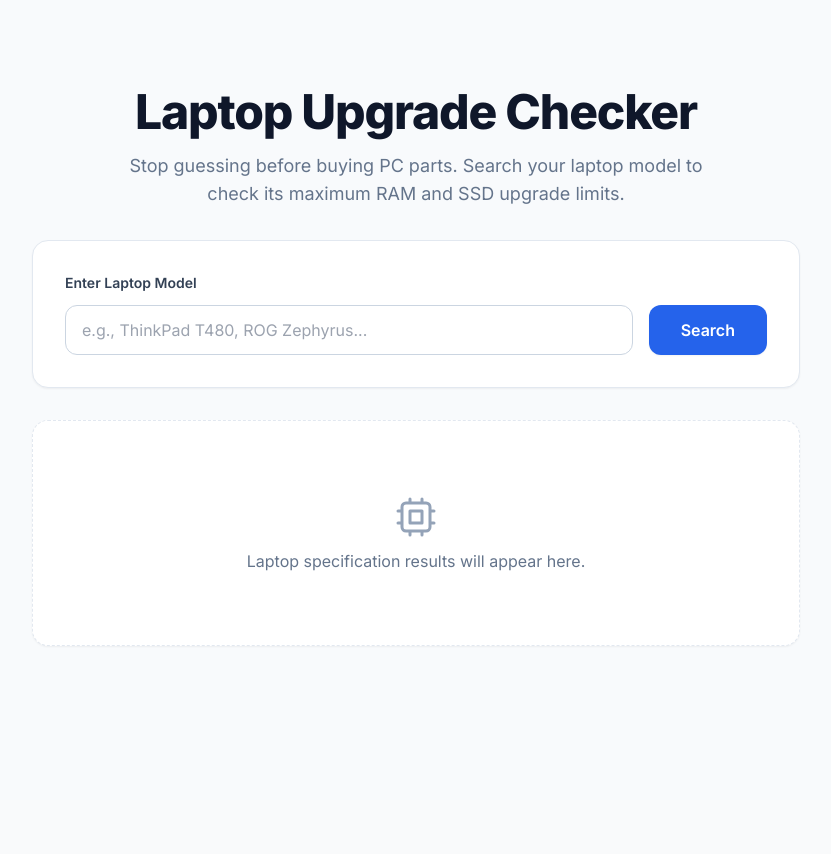
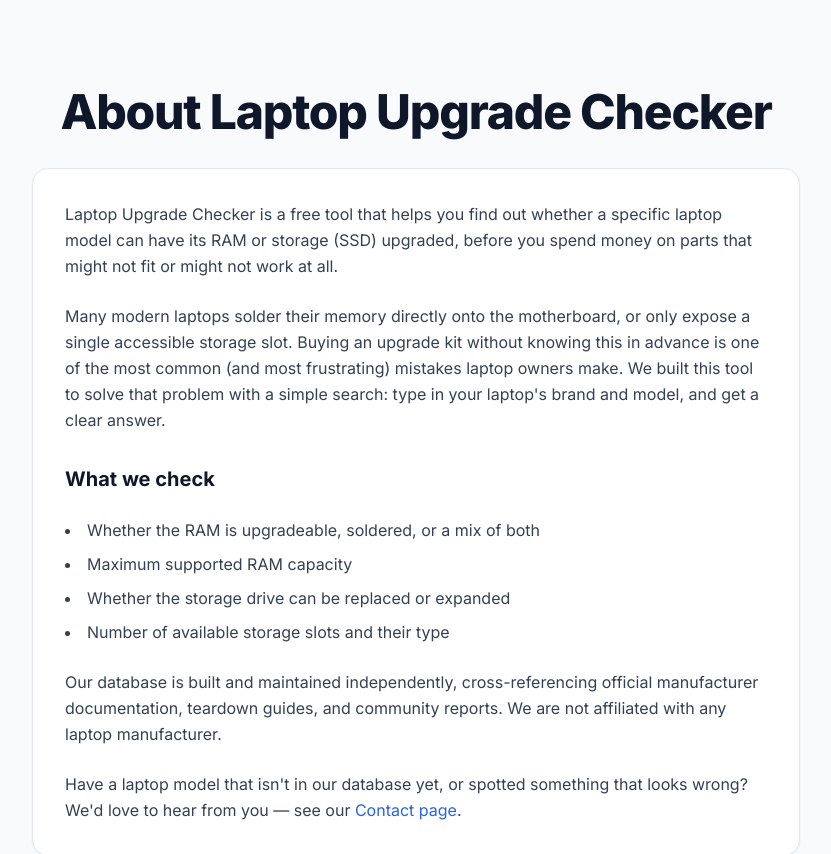
Before and after one commit to raynunox/laptop-upgrade-checker, a Next.js app: page /about in a window 1280 px wide. Shown: the top 854 px of the page, without its empty margins (224-1055 px from the left). Built offline with nearby package versions, Linux system fonts and the light colour scheme.

Commit message:
Update page.tsx

```diff
--- a/app/about/page.tsx
+++ b/app/about/page.tsx
@@ -1,151 +1,57 @@
-"use client";
+export const metadata = {
+  title: "About | Laptop Upgrade Checker",
+  description:
+    "Learn what Laptop Upgrade Checker does and why we built a free tool to check RAM and SSD upgrade limits for laptops.",
+};
 
-import { useState } from "react";
-import { supabase } from "../lib/supabase";
-
-export default function CheckerPage() {
-  const [searchQuery, setSearchQuery] = useState("");
-  const [results, setResults] = useState<any[]>([]);
-  const [isLoading, setIsLoading] = useState(false);
-  const [hasSearched, setHasSearched] = useState(false);
-
-  const handleSearch = async (e: React.FormEvent) => {
-    e.preventDefault();
-    if (!searchQuery.trim()) return;
-
-    setIsLoading(true);
-    setHasSearched(true);
-
-    const searchTerms = searchQuery.trim().split(/\s+/);
-
-    let query = supabase.from("laptops").select("*");
-
-    searchTerms.forEach(term => {
-      query = query.or(`brand.ilike.%${term}%,model.ilike.%${term}%`);
-    });
-
-    const { data, error } = await query.limit(10);
-
-    if (error) {
-      console.error("Error fetching data:", error);
-    } else {
-      setResults(data || []);
-    }
-
-    setIsLoading(false);
-  };
-
+export default function AboutPage() {
   return (
     <main className="min-h-screen bg-slate-50 p-6 md:p-12">
       <div className="max-w-3xl mx-auto space-y-8">
-
         <div className="text-center space-y-4 mt-10">
           <h1 className="text-4xl md:text-5xl font-extrabold text-slate-900 tracking-tight">
-            Laptop Upgrade Checker
+            About Laptop Upgrade Checker
           </h1>
-          <p className="text-lg text-slate-500 max-w-xl mx-auto">
-            Stop guessing before buying PC parts. Search your laptop model to check its maximum RAM and SSD upgrade limits.
+        </div>
+
+        <div className="bg-white p-6 md:p-8 rounded-2xl shadow-sm border border-slate-200 space-y-6 text-slate-700 leading-relaxed">
+          <p>
+            Laptop Upgrade Checker is a free tool that helps you find out whether
+            a specific laptop model can have its RAM or storage (SSD) upgraded,
+            before you spend money on parts that might not fit or might not work
+            at all.
+          </p>
+          <p>
+            Many modern laptops solder their memory directly onto the
+            motherboard, or only expose a single accessible storage slot. Buying
+            an upgrade kit without knowing this in advance is one of the most
+            common (and most frustrating) mistakes laptop owners make. We built
+            this tool to solve that problem with a simple search: type in your
+            laptop's brand and model, and get a clear answer.
+          </p>
+          <h2 className="text-xl font-bold text-slate-900 pt-2">
+            What we check
+          </h2>
+          <ul className="list-disc list-inside space-y-2">
+            <li>Whether the RAM is upgradeable, soldered, or a mix of both</li>
+            <li>Maximum supported RAM capacity</li>
+            <li>Whether the storage drive can be replaced or expanded</li>
+            <li>Number of available storage slots and their type</li>
+          </ul>
+          <p>
+            Our database is built and maintained independently, cross-referencing
+            official manufacturer documentation, teardown guides, and community
+            reports. We are not affiliated with any laptop manufacturer.
+          </p>
+          <p>
+            Have a laptop model that isn't in our database yet, or spotted
+            something that looks wrong? We'd love to hear from you — see our{" "}
+            <a href="/contact" className="text-blue-600 hover:underline">
+              Contact page
+            </a>
+            .
           </p>
         </div>
-
-        <div className="bg-white p-6 md:p-8 rounded-2xl shadow-sm border border-slate-200">
-          <label htmlFor="search" className="block text-sm font-semibold text-slate-700 mb-3">
-            Enter Laptop Model
-          </label>
-          <form onSubmit={handleSearch} className="flex flex-col md:flex-row gap-4">
-            <input
-              id="search"
-              type="text"
-              value={searchQuery}
-              onChange={(e) => setSearchQuery(e.target.value)}
-              placeholder="e.g., ThinkPad T480, ROG Zephyrus..."
-              className="flex-1 px-4 py-3 border border-slate-300 rounded-xl focus:ring-2 focus:ring-blue-500 focus:border-blue-500 outline-none transition-all"
-            />
-            <button
-              type="submit"
-              disabled={isLoading}
-              className="bg-blue-600 text-white px-8 py-3 rounded-xl hover:bg-blue-700 font-semibold transition-colors shadow-sm disabled:bg-blue-400"
-            >
-              {isLoading ? "Searching..." : "Search"}
-            </button>
-          </form>
-        </div>
-
-        {hasSearched ? (
-          <div className="space-y-4">
-            {isLoading ? (
-              <div className="text-center py-10 text-slate-500">Searching database...</div>
-            ) : results.length > 0 ? (
-              results.map((laptop) => (
-                <div key={laptop.id} className="bg-white p-6 md:p-8 rounded-2xl shadow-sm border border-slate-200">
-                  <h3 className="text-2xl font-bold text-slate-900 mb-6">{laptop.brand} {laptop.model}</h3>
-
-                  <div className="space-y-6">
-                    {laptop.configurations?.map((config: any, index: number) => (
-                      <div key={index} className="bg-slate-50 p-5 rounded-xl border border-slate-100">
-                        <h4 className="font-semibold text-slate-800 mb-2">
-                          {config.label || "Standard Configuration"}
-                        </h4>
-                        {config.notes && (
-                          <p className="text-sm text-slate-500 mb-4 bg-blue-50 p-3 rounded-lg border border-blue-100">
-                            💡 {config.notes}
-                          </p>
-                        )}
-
-                        <div className="grid grid-cols-1 md:grid-cols-2 gap-4 mt-4">
-                          <div className="bg-white p-4 rounded-lg border border-slate-200 shadow-sm">
-                            <span className="text-xs font-bold text-slate-400 uppercase tracking-wider">Memory (RAM)</span>
-                            <div className="mt-2 space-y-1">
-                              <p className="font-medium text-slate-800">
-                                Upgradeable: {config.memory?.status === 'yes' ? '✅ Yes' : '❌ No'}
-                              </p>
-                              {config.memory?.onboardGb > 0 && (
-                                <p className="text-sm text-slate-600">Onboard RAM: {config.memory.onboardGb}GB</p>
-                              )}
-                              {config.memory?.maxTotalGb && (
-                                <p className="text-sm text-slate-600">Max Capacity: {config.memory.maxTotalGb}GB</p>
-                              )}
-                            </div>
-                          </div>
-
-                          <div className="bg-white p-4 rounded-lg border border-slate-200 shadow-sm">
-                            <span className="text-xs font-bold text-slate-400 uppercase tracking-wider">Storage (SSD)</span>
-                            <div className="mt-2 space-y-1">
-                              <p className="font-medium text-slate-800">
-                                Upgradeable: {config.storage?.status === 'yes' ? '✅ Yes' : '❌ No'}
-                              </p>
-                              {config.storage?.options && (
-                                <p className="text-sm text-slate-600">
-                                  Slots: {config.storage.options.length} available
-                                </p>
-                              )}
-                            </div>
-                          </div>
-                        </div>
-                      </div>
-                    ))}
-                  </div>
-                </div>
-              ))
-            ) : (
-              <div className="bg-white p-8 rounded-2xl shadow-sm border border-slate-200 border-dashed text-center py-10">
-                <p className="text-slate-500">No results found for "{searchQuery}". Try another model.</p>
-              </div>
-            )}
-          </div>
-        ) : (
-          <div className="bg-white p-8 rounded-2xl shadow-sm border border-slate-200 border-dashed">
-            <div className="text-center py-10">
-              <div className="text-slate-400 mb-2">
-                <svg className="w-12 h-12 mx-auto" fill="none" viewBox="0 0 24 24" stroke="currentColor">
-                  <path strokeLinecap="round" strokeLinejoin="round" strokeWidth={1.5} d="M9 3v2m6-2v2M9 19v2m6-2v2M5 9H3m2 6H3m18-6h-2m2 6h-2M7 19h10a2 2 0 002-2V7a2 2 0 00-2-2H7a2 2 0 00-2 2v10a2 2 0 002 2zM9 9h6v6H9V9z" />
-                </svg>
-              </div>
-              <p className="text-slate-500">Laptop specification results will appear here.</p>
-            </div>
-          </div>
-        )}
-
       </div>
     </main>
   );
```
